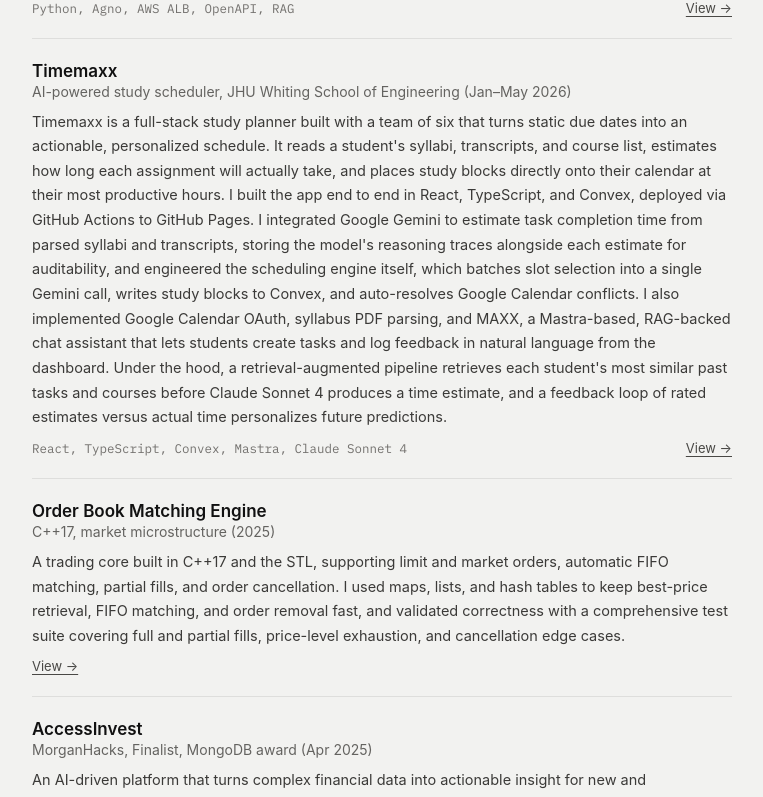
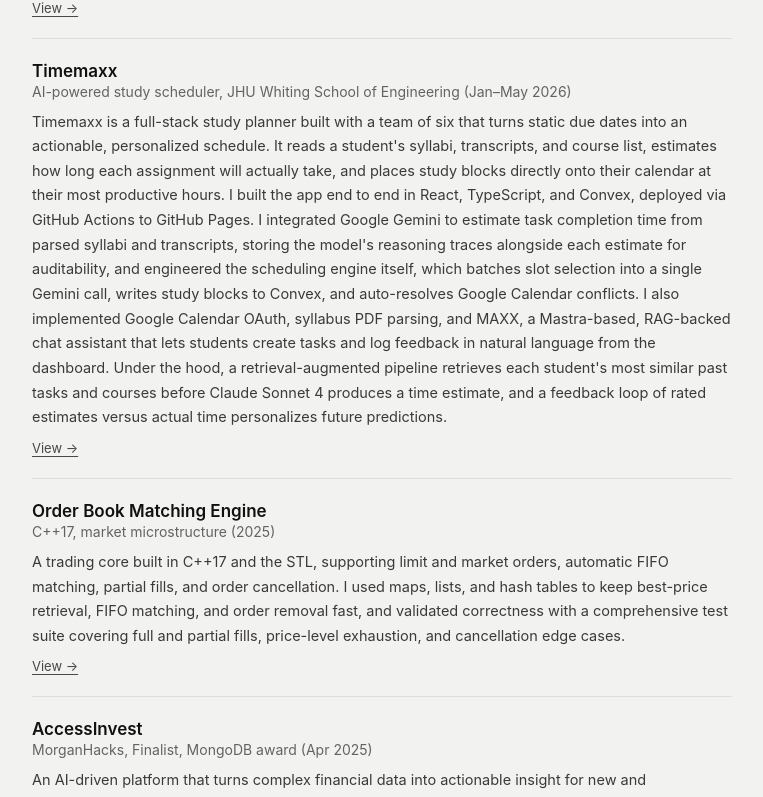
Before and after one commit to arosen64/aviel-dot-com, a React (Vite) app: page / in a window 1280 px wide. Shown: the part 2118-2915 px from the top of the page, without its empty margins (258-1021 px from the left). Built offline with nearby package versions, Linux system fonts and the light colour scheme; a web font is replaced by a local one.

Commit message:
got rid of stack for projects

```diff
--- a/src/data/content.js
+++ b/src/data/content.js
@@ -60,7 +60,6 @@
     tagline: 'AI ecosystem for sports analytics, JHU Sports Analytics Research Group (Jan–Apr 2026)',
     description:
       "Apollo is an agent-driven intelligence hub that turns live sports data into actionable insight, built as a large team project with faculty Tad Berkery and Anton Dahbura. I owned the agent framework, the tool and agent registry infrastructure, and the evaluation harness across the full arc of the project. Early on, I built a Bluesky client library for data ingestion and the ToolRegistry from scratch, a system for registering Python functions as callable agent tools with annotation-driven runtime type checking, a discover() mechanism for startup module loading, and a 38-test suite validating registry behavior. I then shipped the team's first end-to-end agentic demo, InjuryAgent, a tool-use loop that queries player news and reasons over results with an LLM, along with an AgentTracer that logs tool calls and reasoning into inspectable session traces. As the framework generalized, I built the AgentRegistry to keep the growing roster of agents loosely coupled and retrievable by name, and an LLM-swap evaluation harness (seven incremental commits) with shared dataclasses, a BaselineCapture class, an LLM-based TestingEvaluatorAgent, and seven binary metric scorers, so the team could compare models on evidence instead of intuition. In the final phase, I routed all agents through an AWS Application Load Balancer and added auto-generation of OpenAPI-compatible tool schemas.",
-    stack: ['Python', 'Agno', 'AWS ALB', 'OpenAPI', 'RAG'],
     link: "https://engineering.jhu.edu/designcenter/design-gallery/entry/45735/"
   },
   {
@@ -68,7 +67,6 @@
     tagline: 'AI-powered study scheduler, JHU Whiting School of Engineering (Jan–May 2026)',
     description:
       "Timemaxx is a full-stack study planner built with a team of six that turns static due dates into an actionable, personalized schedule. It reads a student's syllabi, transcripts, and course list, estimates how long each assignment will actually take, and places study blocks directly onto their calendar at their most productive hours. I built the app end to end in React, TypeScript, and Convex, deployed via GitHub Actions to GitHub Pages. I integrated Google Gemini to estimate task completion time from parsed syllabi and transcripts, storing the model's reasoning traces alongside each estimate for auditability, and engineered the scheduling engine itself, which batches slot selection into a single Gemini call, writes study blocks to Convex, and auto-resolves Google Calendar conflicts. I also implemented Google Calendar OAuth, syllabus PDF parsing, and MAXX, a Mastra-based, RAG-backed chat assistant that lets students create tasks and log feedback in natural language from the dashboard. Under the hood, a retrieval-augmented pipeline retrieves each student's most similar past tasks and courses before Claude Sonnet 4 produces a time estimate, and a feedback loop of rated estimates versus actual time personalizes future predictions.",
-    stack: ['React', 'TypeScript', 'Convex', 'Mastra', 'Claude Sonnet 4'],
     link: "https://engineering.jhu.edu/designcenter/design-gallery/entry/45861/",
   },
 ];
```
